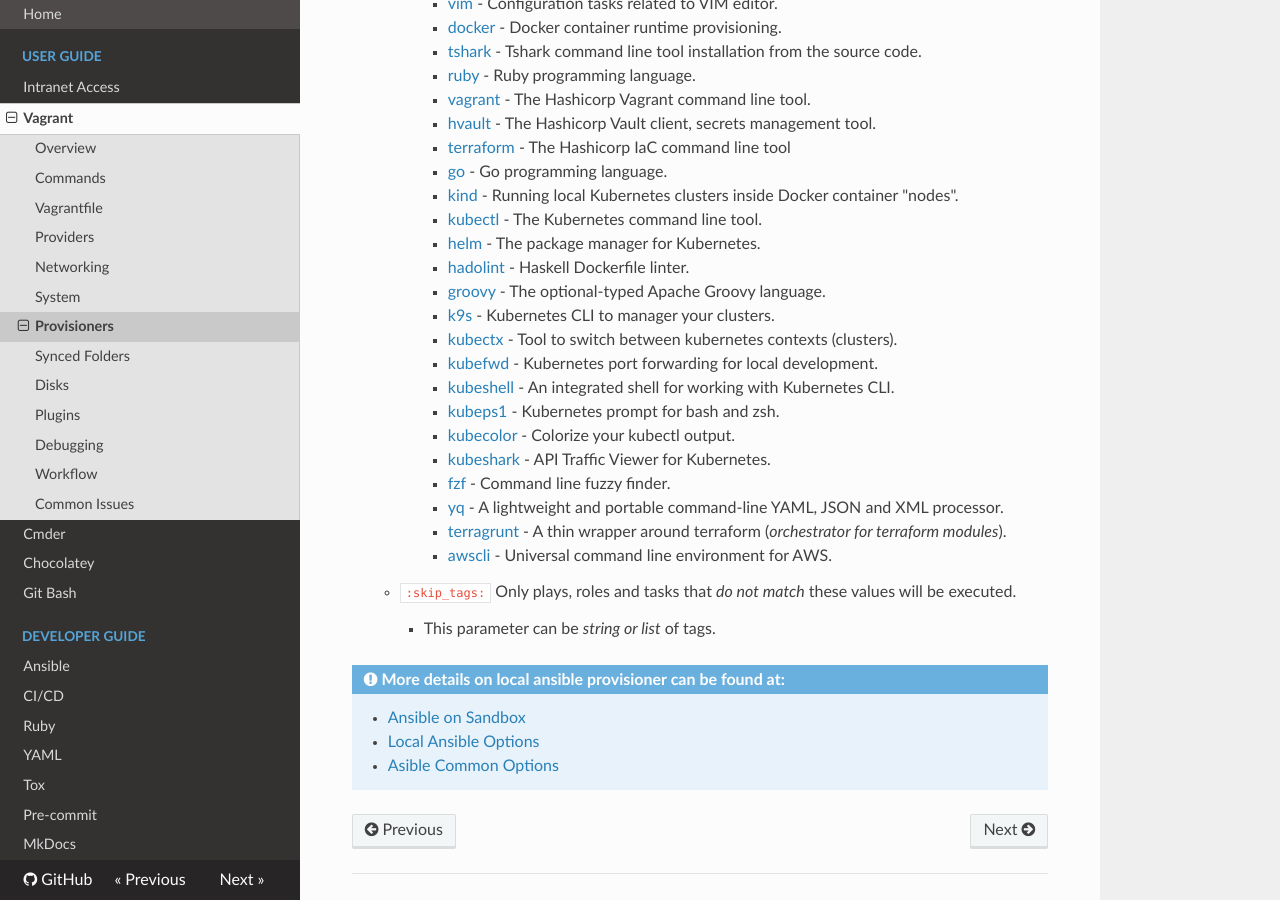
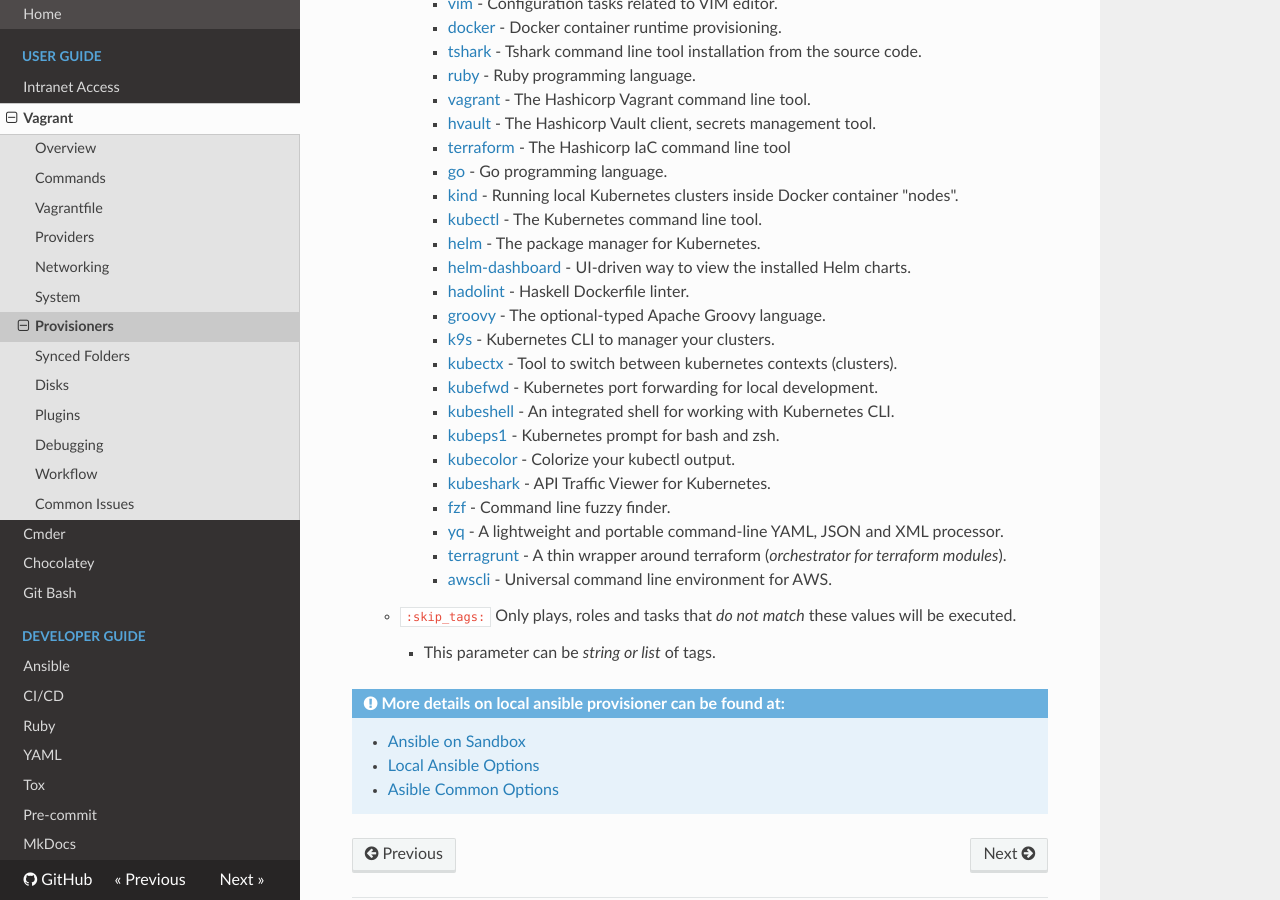
Before and after one commit to theodore86/vagrantenv, an MkDocs documentation site: the page built from docs/vagrant/provisioners.md, in a window 1280 px wide and 900 px high, scrolled down 5578 px. Built offline with MkDocs 1.6.1, drawn with Linux system fonts in a browser that asks for light colours; nearby versions of some CDN libraries.

Commit message:
Add ansible role to provision helm-dashboard tool
- Update ansible roles
  - Add kubernetes role, helm-dashboard to visualize installed
    helm charts
- Update vagrant.yaml
  - Increase timeout to 2mins
  - Add helm-dashboard tag to tag list
- Update README.md
- Update documentation for the new role
- Update ansible extra_vars.yaml
  - Add helm-dashboard version to 1.1.1
- Update ansible playbook.yaml
  - Add helm-dashboard role and tag name

```diff
--- a/docs/vagrant/provisioners.md
+++ b/docs/vagrant/provisioners.md
@@ -216,6 +216,7 @@
             - [kind](https://kind.sigs.k8s.io/) - Running local Kubernetes clusters inside Docker container "nodes".
             - [kubectl](https://kubernetes.io/docs/tasks/tools/) - The Kubernetes command line tool.
             - [helm](https://helm.sh/) - The package manager for Kubernetes.
+            - [helm-dashboard](https://github.com/komodorio/helm-dashboard) - UI-driven way to view the installed Helm charts.
             - [hadolint](https://github.com/hadolint/hadolint) - Haskell Dockerfile linter.
             - [groovy](https://groovy-lang.org/) - The optional-typed Apache Groovy language.
             - [k9s](https://github.com/derailed/k9s) - Kubernetes CLI to manager your clusters.
--- a/vagrant.yaml
+++ b/vagrant.yaml
@@ -33,7 +33,7 @@
     :box_url: null
     :cpus: null
     :memory: null
-    :boot_timeout: 60
+    :boot_timeout: 120
     :gui: false
     :disks:
         - :type: "disk"
@@ -197,6 +197,7 @@
                     - "kubectx"
                     - "kubefwd"
                     - "helm"
+                    - "helm_dash"
                     - "kind"
                     - "k9s"
                     - "kubecolor"
```
Also changed, not shown: README.md (+1 -0 lines), 6 other files.
